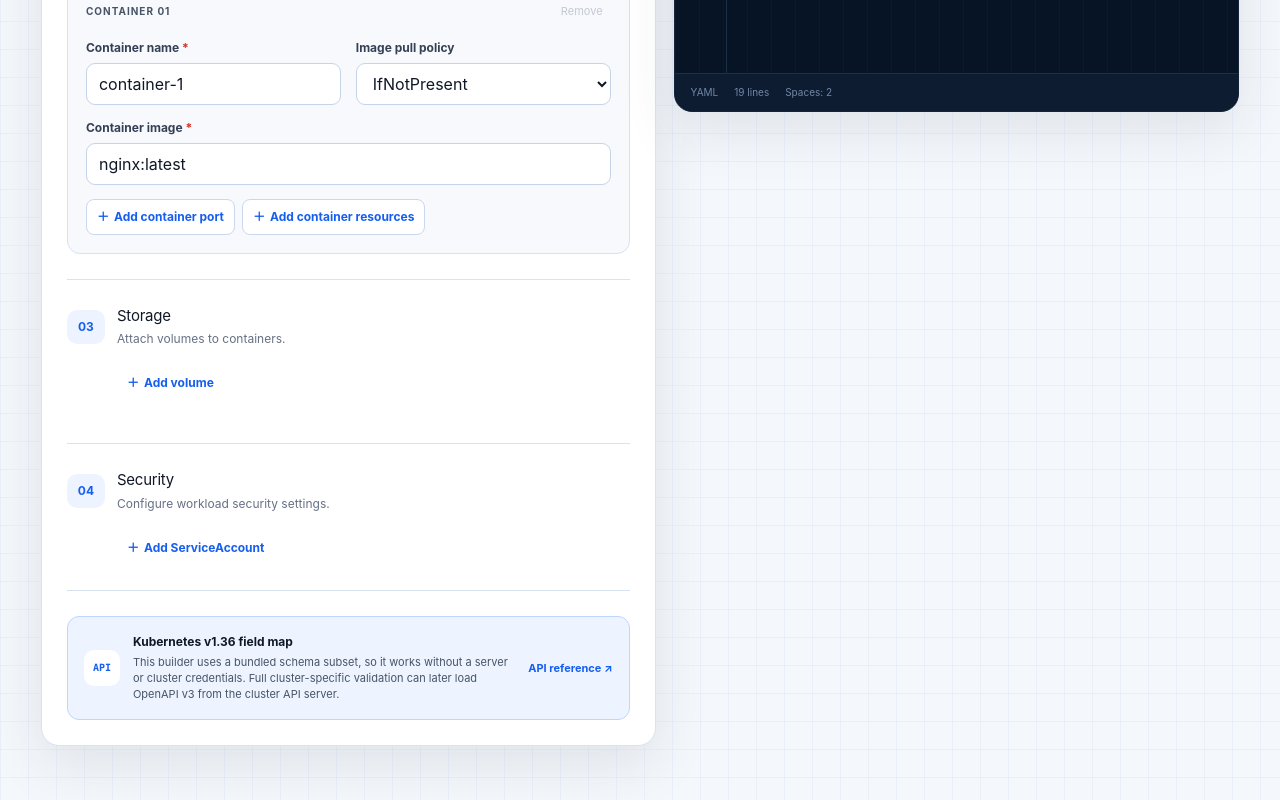
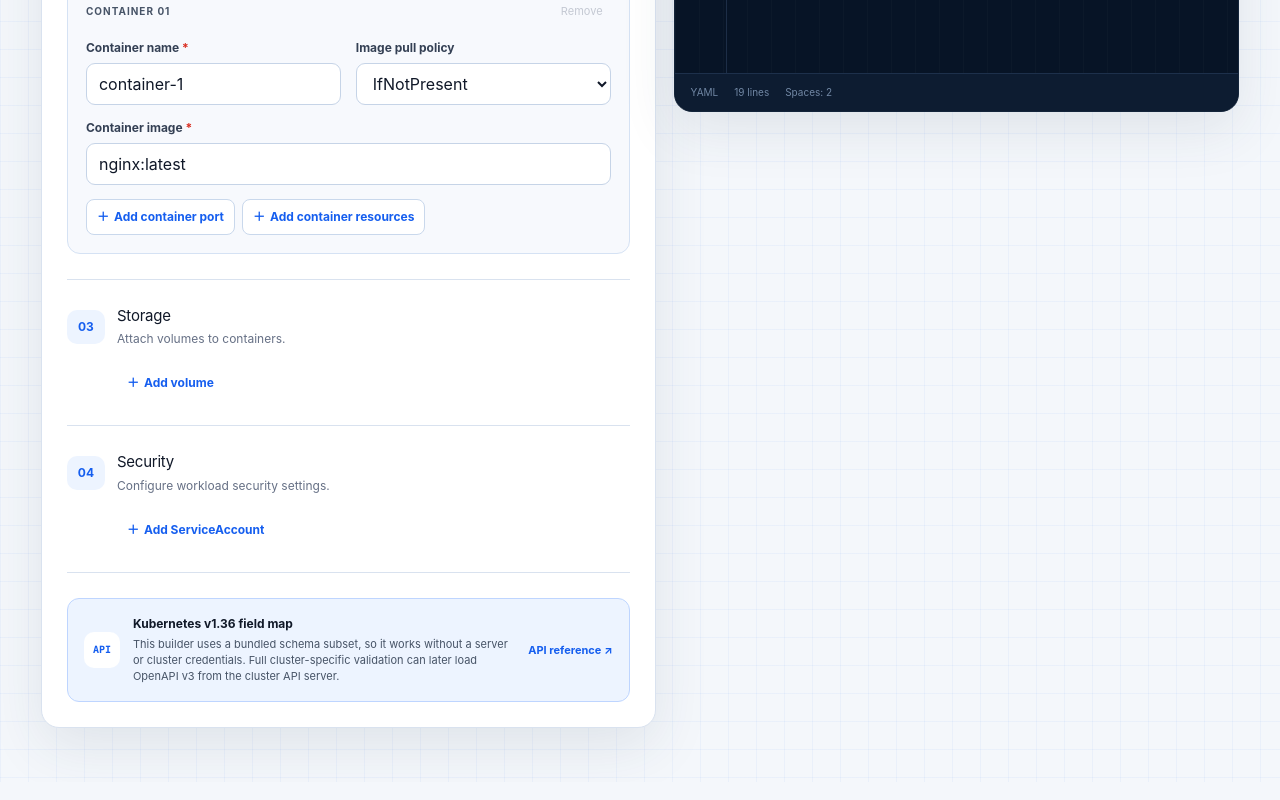
Before and after one commit to angapov/kubeconfig.io, a Next.js app: page / in a window 1280 px wide. Shown: the part 763-1563 px from the top of the page. Built offline with nearby package versions, Linux system fonts and the light colour scheme.

Commit message:
Normalize section spacing

```diff
--- a/app/globals.css
+++ b/app/globals.css
@@ -525,13 +525,12 @@ summary:focus-visible {
 }
 
 .form-section {
-  padding: 25px 0;
-  border-bottom: 1px solid var(--line);
-}
-
-.form-section {
   display: grid;
   gap: 18px;
+  margin: 0;
+  padding-block: 25px;
+  padding-inline: 0;
+  border-bottom: 1px solid var(--line);
 }
 
 .form-section > * {
@@ -891,6 +890,10 @@ summary:focus-visible {
 .repeat-list {
   display: grid;
   gap: 12px;
+}
+
+.repeat-list:empty {
+  display: none;
 }
 
 .repeat-row {
```
